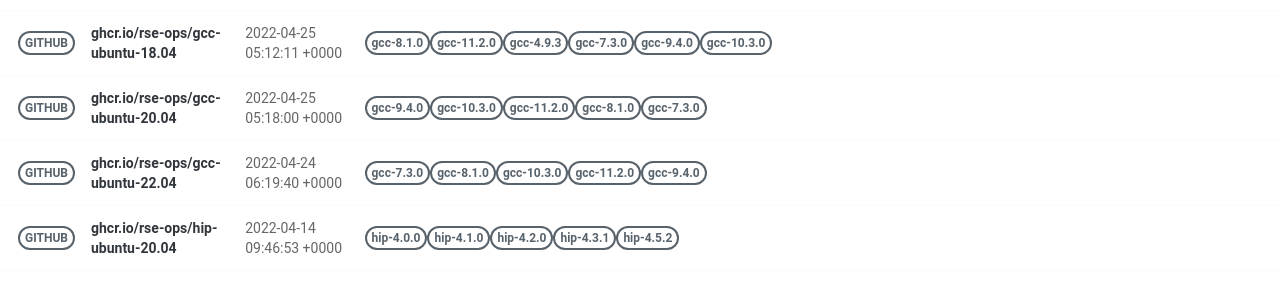
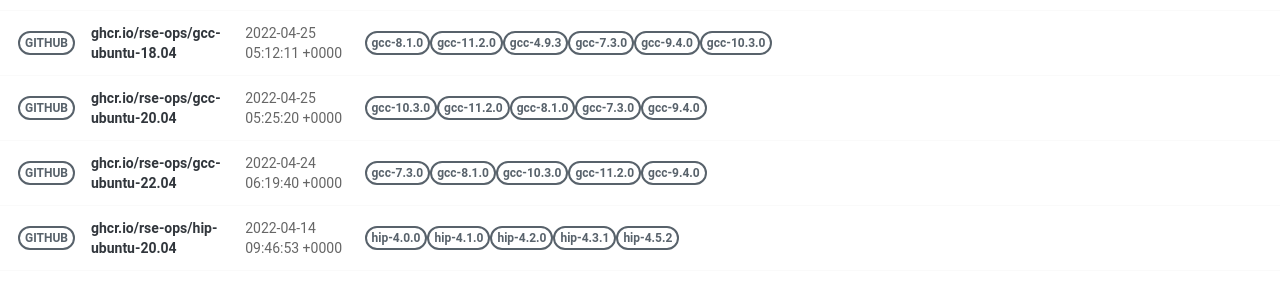
Before and after one commit to rse-ops/docker-images, a Jekyll site: the page built from pages/index.md, in a window 1280 px wide. Shown: the part 581-866 px from the top of the page. Built offline with Jekyll 4.4.1, drawn with Linux system fonts in a browser that asks for light colours; nearby versions of some CDN libraries.

Commit message:
Automated push to update library 2022-04-25

```diff
--- a/_library/ghcr.io-rse-ops-gcc-ubuntu-20.04.md
+++ b/_library/ghcr.io-rse-ops-gcc-ubuntu-20.04.md
@@ -1,14 +1,11 @@
 ---
 layout: container
 name: ghcr.io/rse-ops/gcc-ubuntu-20.04
-updated_at: 2022-04-25 05:18:00.308465
+updated_at: 2022-04-25 05:25:20.771511
 
 
 container_url: https://github.com/orgs/rse-ops/packages/container/package/gcc-ubuntu-20.04
 versions:
- - tag: gcc-9.4.0
-   dockerfile: https://github.com/rse-ops/docker-images/blob/main/ubuntu/gcc/Dockerfile
-   manifest: https://crane.ggcr.dev/manifest/ghcr.io/rse-ops/gcc-ubuntu-20.04:gcc-9.4.0
  - tag: gcc-10.3.0
    dockerfile: https://github.com/rse-ops/docker-images/blob/main/ubuntu/gcc/Dockerfile
    manifest: https://crane.ggcr.dev/manifest/ghcr.io/rse-ops/gcc-ubuntu-20.04:gcc-10.3.0
```
Also changed, not shown: other parts of _library/ghcr.io-rse-ops-gcc-ubuntu-20.04.md (+3 -0 lines).
